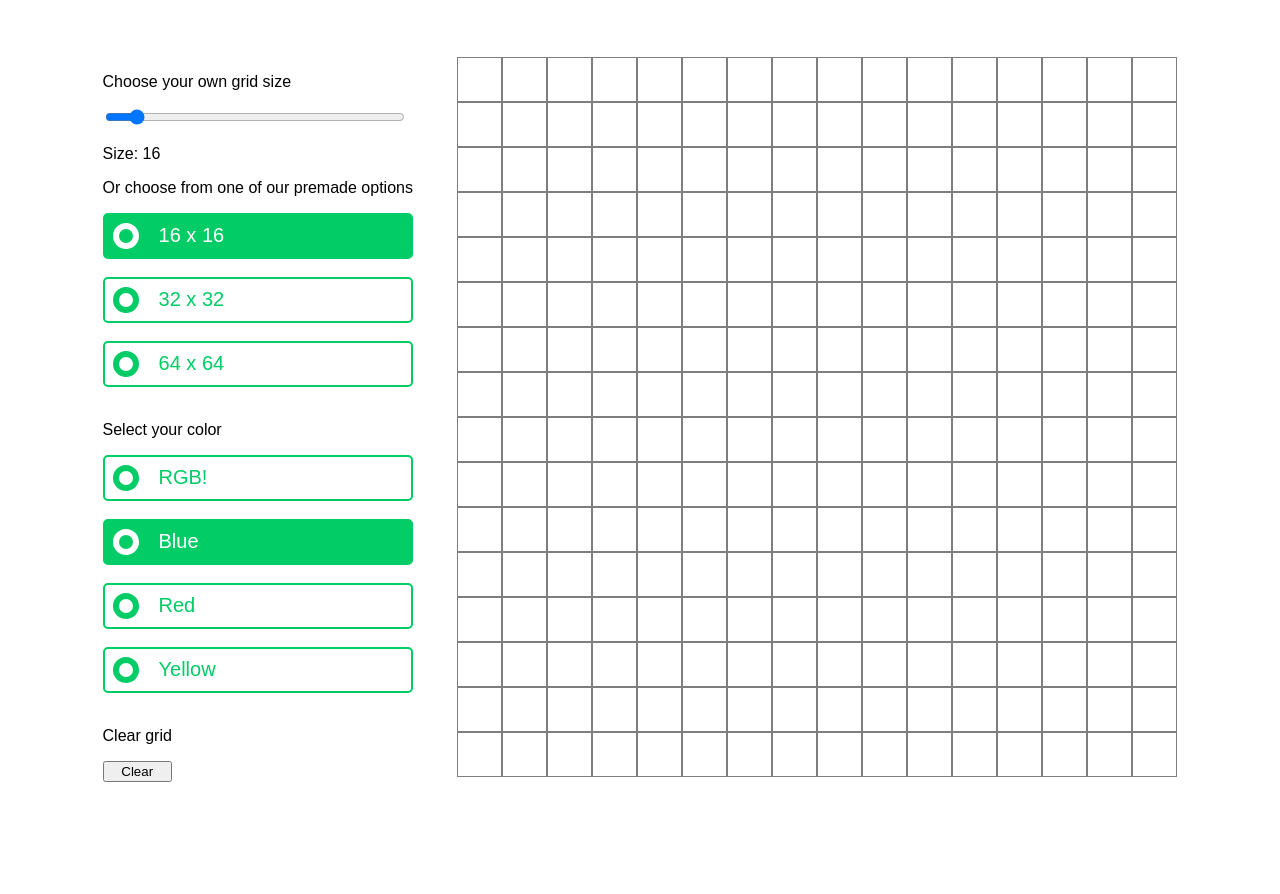
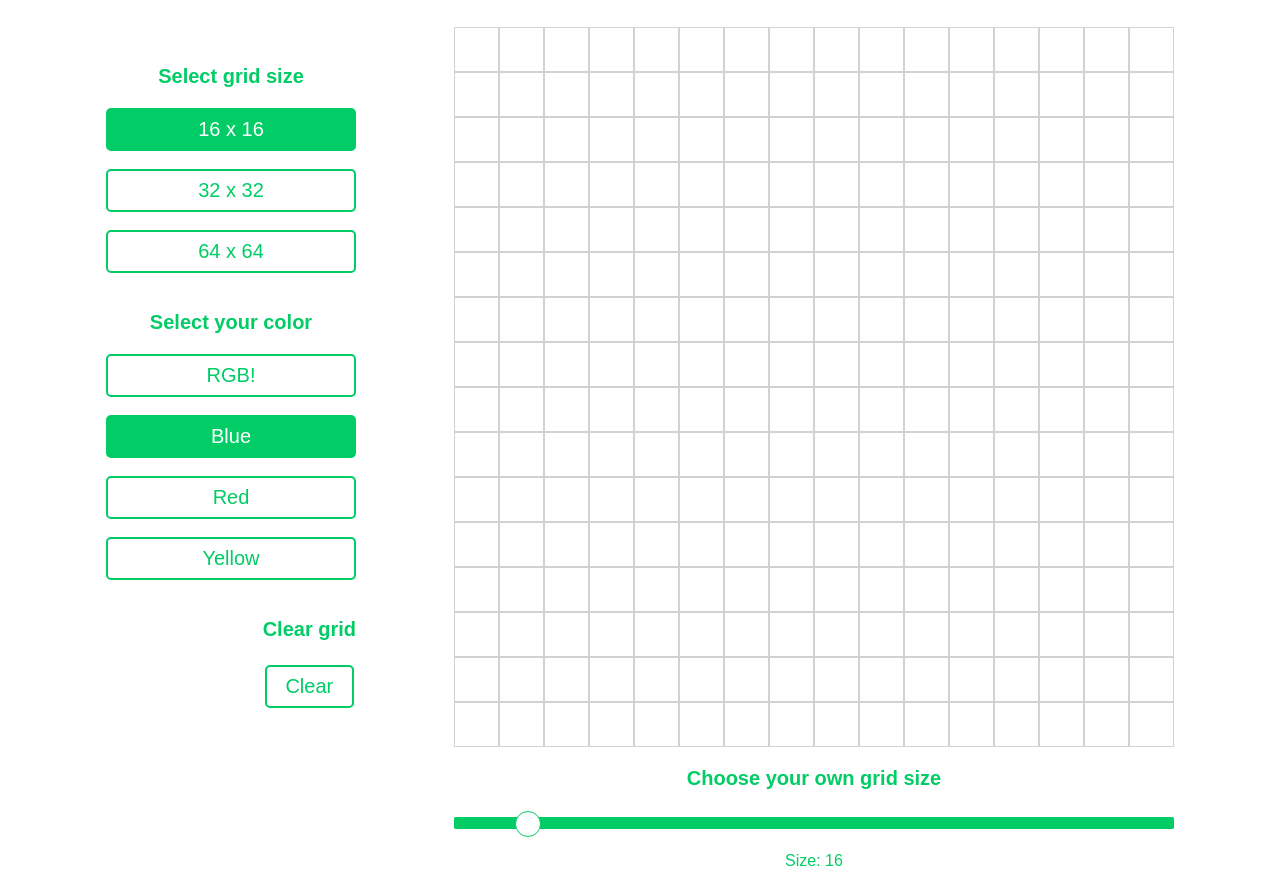
Before and after one commit to iainbrux/etch-a-sketch, a plain HTML site: page index.html in a window 1280 px wide. Shown: the part 81-975 px from the top of the page. Before the commit the page ends 913 px from the top, so only its background shows below. Drawn offline with Linux system fonts and the light colour scheme.

Commit message:
Major styling overhaul in css

```diff
--- a/index.html
+++ b/index.html
@@ -10,10 +10,7 @@
     <div class="grid">
         <div class="controls">
             <div class="select-size">
-                <p>Choose your own grid size</p>
-                <input type="range" id="size-slider" name="grid-size" min="8" max="100" value="16" step="1" />
-                <p>Size: <span id="size-value"></span></p>
-                <p>Or choose from one of our premade options</p>
+                <p class="selection-header">Select grid size</p>
                 <input type="radio" id="sixteen" name="grid-size" value="16" checked="true">
                 <label for="sixteen">16 x 16</label>
                 <br>
@@ -23,7 +20,7 @@
                 <input type="radio" id="sixty-four" name="grid-size" value="64">
                 <label for="sixty-four">64 x 64</label>
                 <br>
-                <p>Select your color</p>
+                <p class="selection-header">Select your color</p>
                 <input type="radio" id="rgb-button" name="color-select">
                 <label for="rgb-button">RGB!</label>
                 <br>
@@ -36,10 +33,10 @@
                 <input type="radio" id="yellow-button" name="color-select">
                 <label for="yellow-button">Yellow</label>
                 <br>
-            </div>
-            <div class="clear-grid">
-                <p>Clear grid</p>
-                <input type="button" id="reset-button" name="grid-clear" value="Clear">
+                <div class="clear-grid">
+                    <p class="clear-grid-header">Clear grid</p>
+                    <input type="button" id="reset-button" name="grid-clear" value="Clear">
+                </div>
             </div>
         </div>
 
@@ -47,6 +44,9 @@
             <div id="container">
 
             </div>
+            <p class="range-header">Choose your own grid size</p>
+            <input type="range" id="size-slider" name="grid-size" min="8" max="100" value="16" step="1" />
+            <p class="range-header-size">Size: <span id="size-value" class="range-header-size"></span></p>
         </div>
     </div>
 
--- a/main.js
+++ b/main.js
@@ -14,7 +14,7 @@ const sixtyFourButton = document.getElementById('sixty-four');
 let userInput = document.getElementById('size-slider');
 const userInputDefault = 16;
 let sizeValue = document.getElementById('size-value');
-let getColor = 'grey';
+let getColor = 'rgba(128, 128, 128, 0.2)';
 
 // Functions
 
--- a/style.css
+++ b/style.css
@@ -1,6 +1,6 @@
 #container {
-    background-color: grey;
-    opacity: 50%;
+    background-color: rgba(128, 128, 128, 0.2);
+    opacity: 70%;
     display: flex;
     flex-wrap: wrap;
     justify-content: space-around;
@@ -18,8 +18,7 @@
 }
 
 .sq {
-    background-color: blue;
-    border: 1px solid black;
+    border: 1px solid rgba(128, 128, 128, 0.5);
 }
 
 .mouseover {
@@ -28,12 +27,13 @@
 
 .container-div {
     display: flex;
+    flex-direction: column;
     justify-content: space-around;
     align-content: center;
 }
 
 .grid {
-    margin: 50px;
+    margin-top: 20px;
     display: flex;
     justify-content: space-evenly;
     align-content: flex-start;
@@ -49,6 +49,33 @@
 .controls {
     display: flex;
     flex-direction: column;
+    align-items: center;
+    justify-content: space-evenly;
+    padding-bottom: 155px;
+}
+
+.range-header {
+    align-self: center;
+    justify-self: center;
+    text-align: center;
+    min-width: 250px;
+    font-size: 20px;
+    font-weight: bold;
+}
+
+.range-header-size {
+    align-self: center;
+    justify-self: center;
+    text-align: center;
+}
+
+.selection-header {
+    align-self: center;
+    justify-self: center;
+    text-align: center;
+    min-width: 250px;
+    font-size: 20px;
+    font-weight: bold;
 }
 
 header {
@@ -56,6 +83,19 @@ header {
     align-content: center;
     justify-content: center;
     font-family: 'Poppins', sans-serif;
+    color: #01cc65;
+}
+
+.clear-grid {
+    display: flex;
+    flex-direction: column;
+    text-align: center;
+}
+
+.clear-grid-header {
+    font-size: 20px;
+    text-align: center;
+    font-weight: bold;
 }
 
 input[type="radio"] {
@@ -71,16 +111,23 @@ label {
     padding: 8px;
     display: flex;
     align-items: center;
+    justify-content: center;
     cursor: pointer;
+    transition-duration: 0.4s;
 }
 
 label:before {
     content: "";
-    height: 14px;
-    width: 14px;
-    border: 6px solid #01cc65;
     border-radius: 50%;
-    margin-right: 20px;
+    margin-right;
+    background-color: white;
+    transition-duration: 0.4s;
+}
+
+label:hover {
+    background-color: #01cc65;
+    color: white;
+    box-shadow: 0 12px 16px 0 rgba(0, 0, 0, 0.24), 0 17px 50px 0 rgba(0, 0, 0, 0.19);
 }
 
 input[type="radio"]:checked+label {
@@ -89,23 +136,77 @@ input[type="radio"]:checked+label {
 }
 
 input[type="radio"]:checked+label:before {
-    height: 14px;
-    width: 14px;
-    border: 6px solid white;
     background-color: #01cc65;
 }
 
 p {
     font-family: 'Poppins', sans-serif;
+    color: #01cc65;
 }
 
-input[type="range" i] {
-    appearance: slider-horizontal;
-    color: rgb(157, 150, 142);
-    cursor: default;
-    padding: initial;
-    border: initial;
-    margin: 2px;
-    min-width: 300px;
+input[type=range] {
+    width: 100%;
+    margin: 7.3px 0;
+    background-color: transparent;
+    -webkit-appearance: none;
+}
+
+input[type=range]:focus {
+    outline: none;
+}
+
+input[type=range]::-webkit-slider-runnable-track {
+    background: #01cc65;
+    border: 0.2px solid #01cc65;
+    border-radius: 1.3px;
+    width: 100%;
+    height: 11.4px;
     cursor: pointer;
+    transition-duration: 0.4s;
 }
+
+input[type=range]::-webkit-slider-thumb {
+    margin-top: -7.5px;
+    width: 26px;
+    height: 26px;
+    background: #ffffff;
+    border: 1.8px solid #01cc65;
+    border-radius: 15px;
+    cursor: pointer;
+    -webkit-appearance: none;
+}
+
+input[type=range]:focus::-webkit-slider-runnable-track {
+    background: #01cc65;
+}
+
+input[type="range"]:hover::-webkit-slider-runnable-track {
+    box-shadow: 0 12px 16px 0 rgba(0, 0, 0, 0.24), 0 17px 50px 0 rgba(0, 0, 0, 0.19);
+}
+
+input[type="button"] {
+    background-color: #ffffff;
+    color: #01cc65;
+    text-align: center;
+    text-decoration: none;
+    display: inline-block;
+    font-size: 16px;
+    margin: 4px 2px;
+    transition-duration: 0.4s;
+    cursor: pointer;
+    border: 2px solid #01cc65;
+    border-radius: 5px;
+    padding: 8px;
+    font-size: 20px;
+    outline: none;
+}
+
+input[type="button"]:hover {
+    background-color: #01cc65;
+    color: white;
+    box-shadow: 0 12px 16px 0 rgba(0, 0, 0, 0.24), 0 17px 50px 0 rgba(0, 0, 0, 0.19);
+}
+
+input[type="button"]:focus {
+    border-color: #01cc65;
+}
```
